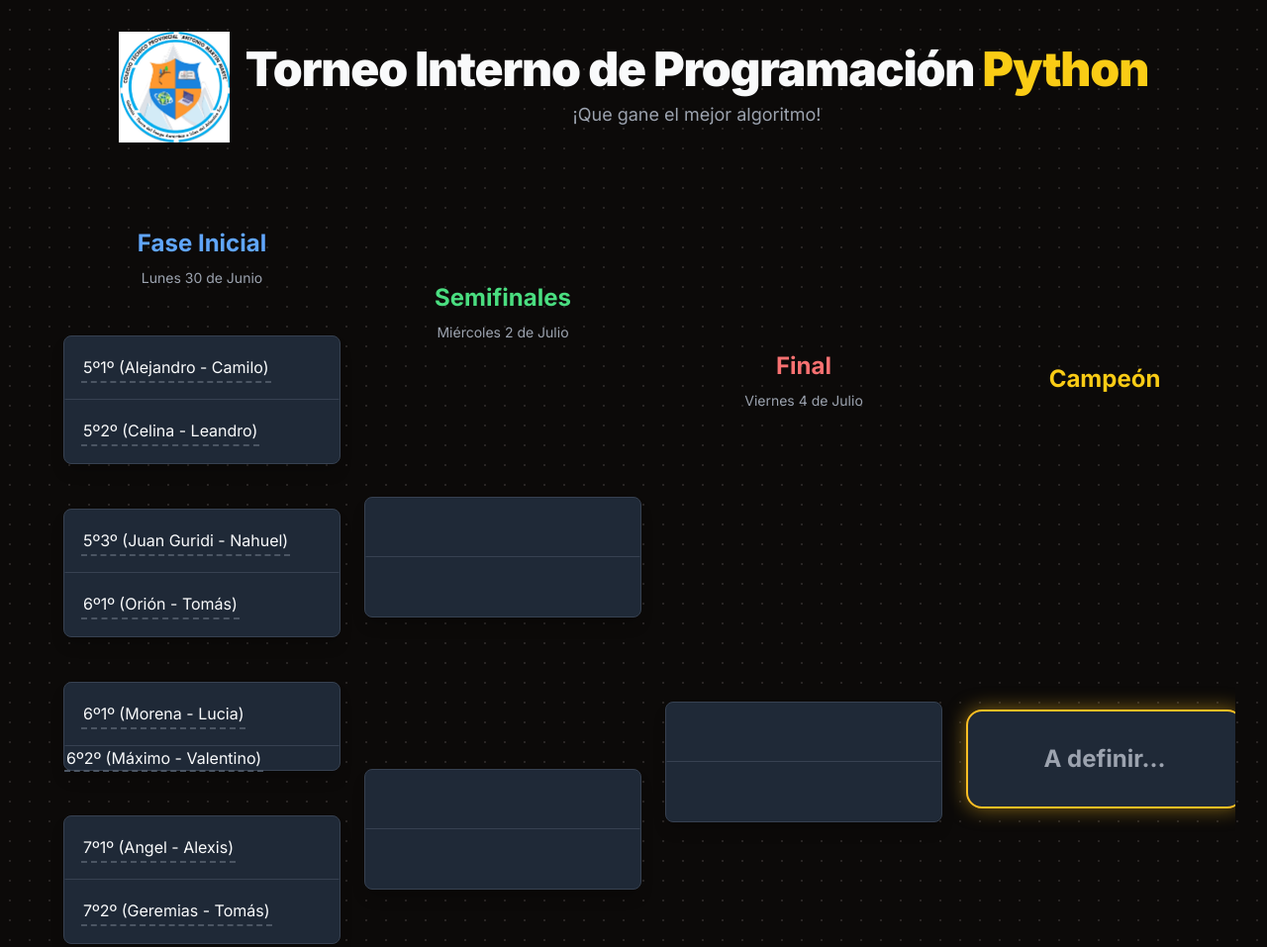
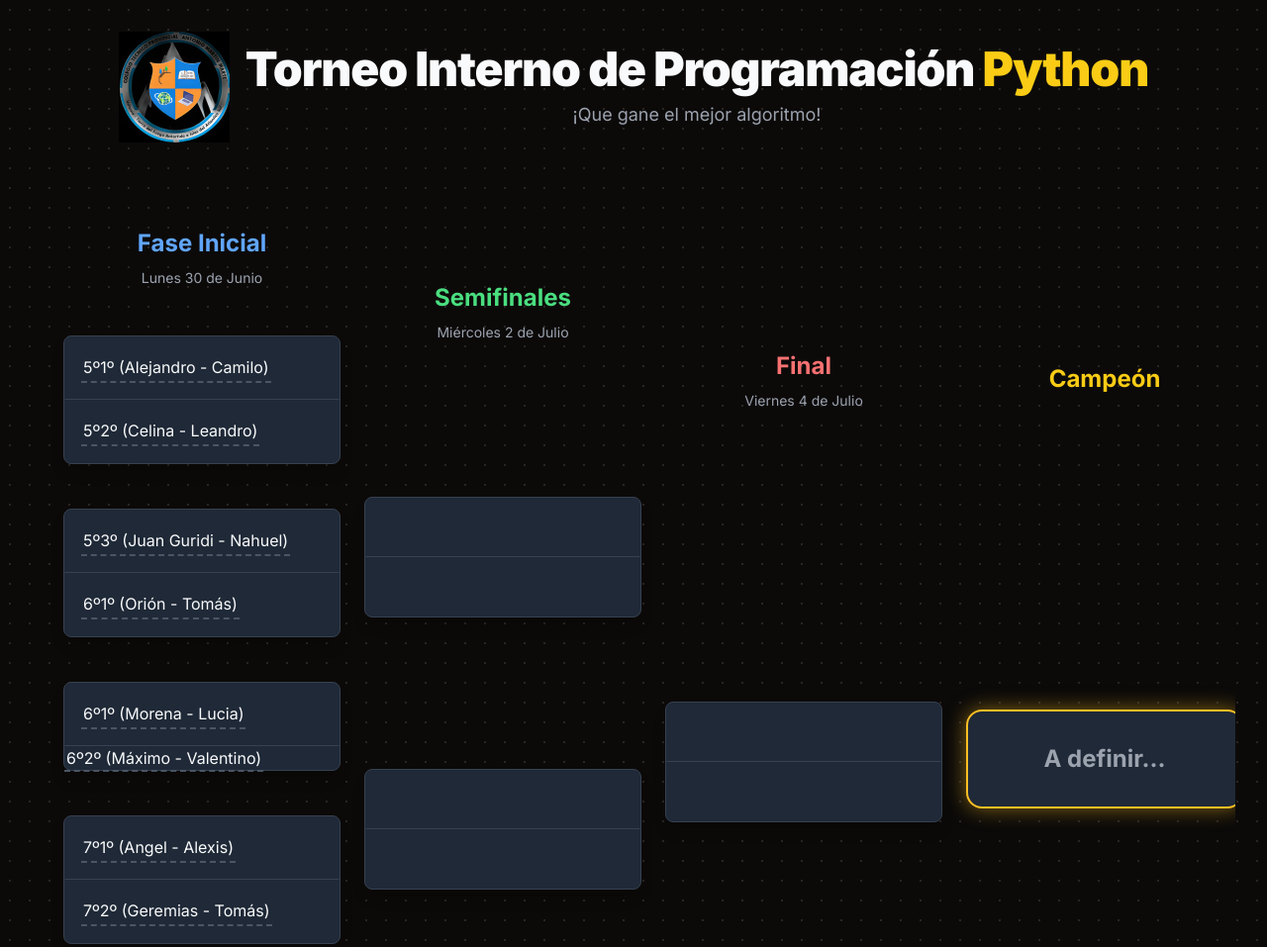
Before and after one commit to gpabloandres/fixtureTorneoPython, a plain HTML site: page index.html in a window 1280 px wide. Shown: the top 957 px of the page at 99% size. Drawn offline with nearby package versions, Linux system fonts and the light colour scheme.

Commit message:
Actualiza logo

```diff
--- a/index.html
+++ b/index.html
@@ -124,7 +124,7 @@
     <div class="container mx-auto p-4 md:p-8">
         <header class="text-center mb-12 flex flex-col md:flex-row items-center justify-center gap-4">
              <!-- Logo del Colegio -->
-            <img src="./logoCTPAMM.png" alt="Escudo del Colegio" class="h-24 md:h-28">
+            <img src="./logoCTPAMM.jpg" alt="Escudo del Colegio" class="h-24 md:h-28">
             <div>
                 <h1 class="text-4xl md:text-5xl font-extrabold tracking-tight">
                     Torneo Interno de Programación <span class="text-yellow-400">Python</span>
```
Also changed, not shown: logoCTPAMM.jpg (added), logoCTPAMM.png (deleted).
